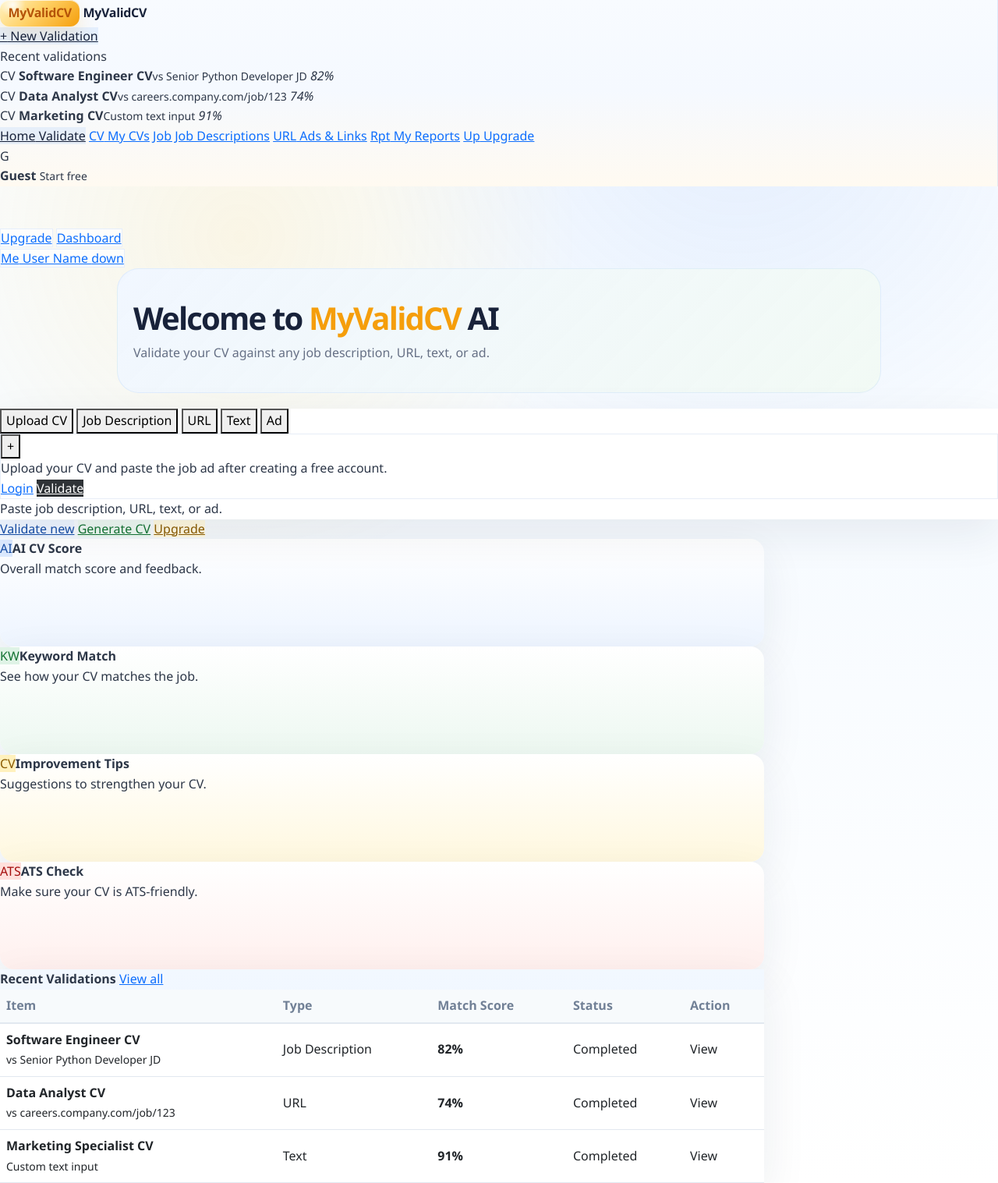
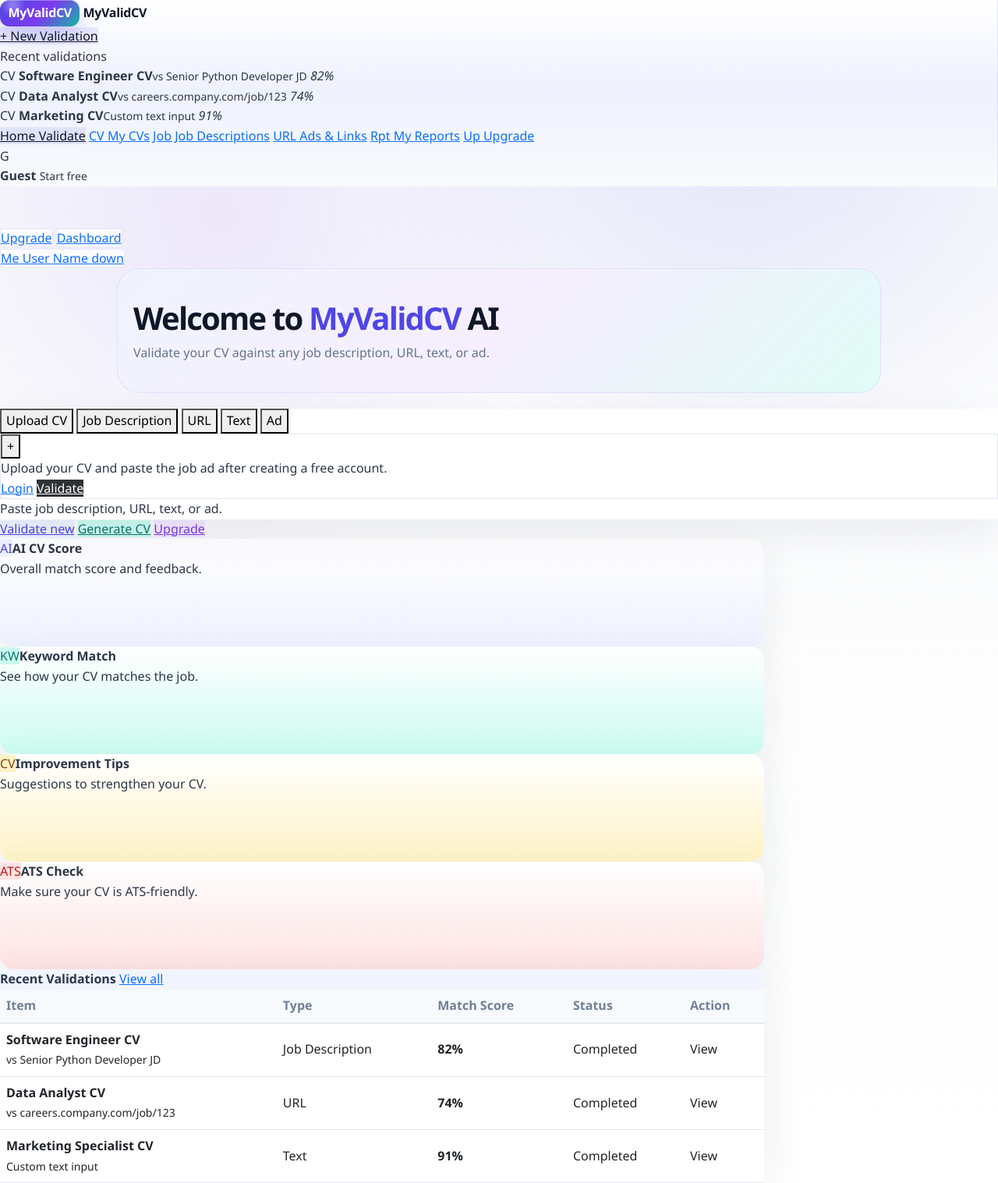
Before and after one commit to call07564221643-code/MyValidCV_Clean, a Django app: page / in a window 1280 px wide. Shown: the whole page at 78% size. Run offline with Django 5.2, Linux system fonts and the light colour scheme.

Commit message:
Apply MyValidCV landing color palette

```diff
--- a/templates/base.html
+++ b/templates/base.html
@@ -22,8 +22,8 @@
 
         .navbar .nav-link:hover,
         .navbar .nav-link:focus {
-            background: rgba(66, 133, 244, 0.10);
-            color: #174ea6 !important;
+            background: rgba(79, 70, 229, 0.10);
+            color: #4F46E5 !important;
         }
 
         .mvcv-brand-inline {
@@ -37,21 +37,21 @@
             min-width: 34px;
             padding: 0 0.55rem;
             background:
-                radial-gradient(circle at 18% 18%, rgba(255, 255, 255, 0.9), transparent 18%),
-                linear-gradient(135deg, #fff3c4, #ffd166 46%, #f59e0b);
-            color: #b45309;
-            box-shadow: 0 10px 22px rgba(245, 158, 11, 0.16), inset 0 1px 0 rgba(255, 255, 255, 0.72);
+                radial-gradient(circle at 18% 18%, rgba(255, 255, 255, 0.35), transparent 18%),
+                linear-gradient(135deg, #4F46E5, #7C3AED 54%, #14B8A6);
+            color: #ffffff;
+            box-shadow: 0 10px 22px rgba(79, 70, 229, 0.18), inset 0 1px 0 rgba(255, 255, 255, 0.34);
         }
 
         .btn-primary {
-            background: #17233f;
-            border-color: #17233f;
+            background: #4F46E5;
+            border-color: #4F46E5;
         }
 
         .btn-primary:hover,
         .btn-primary:focus {
-            background: #0f172a;
-            border-color: #0f172a;
+            background: #4338CA;
+            border-color: #4338CA;
         }
     </style>
 
--- a/templates/landing/home.html
+++ b/templates/landing/home.html
@@ -5,29 +5,36 @@
 {% block extra_css %}
 <style>
     :root {
-        --mvcv-blue: #4285f4;
-        --mvcv-blue-soft: #eef5ff;
-        --mvcv-green: #34a853;
-        --mvcv-green-soft: #edf8f1;
-        --mvcv-yellow: #fbbc05;
-        --mvcv-yellow-soft: #fff8df;
-        --mvcv-red: #ea4335;
-        --mvcv-red-soft: #fff0ee;
-        --mvcv-ink: #18223a;
-        --mvcv-muted: #667085;
-        --mvcv-line: #e7edf7;
+        --mvcv-primary: #4F46E5;
+        --mvcv-primary-soft: #eef2ff;
+        --mvcv-secondary: #7C3AED;
+        --mvcv-secondary-soft: #f3e8ff;
+        --mvcv-accent: #14B8A6;
+        --mvcv-accent-soft: #ccfbf1;
+        --mvcv-success: #22C55E;
+        --mvcv-success-soft: #dcfce7;
+        --mvcv-warning: #F59E0B;
+        --mvcv-warning-soft: #fef3c7;
+        --mvcv-error: #EF4444;
+        --mvcv-error-soft: #fee2e2;
+        --mvcv-bg: #F8FAFC;
+        --mvcv-card: #FFFFFF;
+        --mvcv-ink: #0F172A;
+        --mvcv-muted: #64748B;
+        --mvcv-line: #e2e8f0;
     }
 
     .mvcv-ai-app {
         background:
-            radial-gradient(circle at 74% 8%, rgba(66, 133, 244, 0.12), transparent 30%),
-            radial-gradient(circle at 24% 20%, rgba(251, 188, 5, 0.10), transparent 28%),
-            linear-gradient(180deg, #fbfdff 0%, #f7fbff 45%, #ffffff 100%);
+            radial-gradient(circle at 74% 8%, rgba(79, 70, 229, 0.13), transparent 30%),
+            radial-gradient(circle at 22% 18%, rgba(124, 58, 237, 0.10), transparent 28%),
+            radial-gradient(circle at 50% 72%, rgba(20, 184, 166, 0.10), transparent 30%),
+            linear-gradient(180deg, var(--mvcv-bg) 0%, #ffffff 100%);
     }
 
     .mvcv-ai-sidebar {
-        background: linear-gradient(180deg, #f8fbff 0%, #f5f9ff 48%, #fffaf1 100%);
-        border-right: 1px solid rgba(66, 133, 244, 0.14);
+        background: linear-gradient(180deg, #ffffff 0%, var(--mvcv-primary-soft) 48%, #f8fafc 100%);
+        border-right: 1px solid rgba(79, 70, 229, 0.14);
     }
 
     .mvcv-ai-logo-word {
@@ -36,11 +43,11 @@
         min-height: 34px;
         border-radius: 12px;
         padding: 0.25rem 0.65rem;
-        color: #b45309;
+        color: #ffffff;
         background:
-            radial-gradient(circle at 16% 18%, rgba(255, 255, 255, 0.88), transparent 18%),
-            linear-gradient(135deg, #fff3c4, #ffd166 46%, #f59e0b);
-        box-shadow: 0 12px 26px rgba(245, 158, 11, 0.18), inset 0 1px 0 rgba(255, 255, 255, 0.72);
+            radial-gradient(circle at 16% 18%, rgba(255, 255, 255, 0.35), transparent 18%),
+            linear-gradient(135deg, var(--mvcv-primary), var(--mvcv-secondary) 54%, var(--mvcv-accent));
+        box-shadow: 0 12px 26px rgba(79, 70, 229, 0.22), inset 0 1px 0 rgba(255, 255, 255, 0.34);
         font-weight: 850;
         letter-spacing: -0.02em;
     }
@@ -52,13 +59,13 @@
 
     .mvcv-ai-new,
     .mvcv-ai-nav a.active {
-        background: rgba(66, 133, 244, 0.10);
+        background: rgba(79, 70, 229, 0.10);
         color: var(--mvcv-ink);
     }
 
     .mvcv-ai-nav a:hover,
     .mvcv-ai-recent:hover {
-        background: rgba(66, 133, 244, 0.08);
+        background: rgba(79, 70, 229, 0.08);
         color: var(--mvcv-ink);
         transform: translateX(2px);
     }
@@ -73,9 +80,9 @@
         margin: 0 auto 1.25rem;
         padding: 2.4rem 1.25rem 1.35rem;
         background:
-            linear-gradient(135deg, rgba(238, 245, 255, 0.82), rgba(237, 248, 241, 0.72)),
-            #ffffff;
-        border: 1px solid rgba(66, 133, 244, 0.10);
+            linear-gradient(135deg, rgba(238, 242, 255, 0.90), rgba(243, 232, 255, 0.72), rgba(204, 251, 241, 0.60)),
+            var(--mvcv-card);
+        border: 1px solid rgba(79, 70, 229, 0.10);
     }
 
     .mvcv-ai-hero h1 {
@@ -84,7 +91,7 @@
     }
 
     .mvcv-ai-hero h1 span {
-        color: #f59e0b;
+        color: var(--mvcv-primary);
     }
 
     .mvcv-ai-hero p {
@@ -95,12 +102,12 @@
     .mvcv-ai-result,
     .mvcv-ai-table-card,
     .mvcv-ai-feature-grid article {
-        border-color: rgba(66, 133, 244, 0.12);
+        border-color: rgba(79, 70, 229, 0.12);
         box-shadow: 0 18px 55px rgba(24, 34, 58, 0.08);
     }
 
     .mvcv-ai-composer-card {
-        background: rgba(255, 255, 255, 0.92);
+        background: rgba(255, 255, 255, 0.94);
         backdrop-filter: blur(14px);
     }
 
@@ -115,8 +122,8 @@
     }
 
     .mvcv-ai-voice:hover {
-        background: #17233f;
-        box-shadow: 0 12px 26px rgba(23, 35, 63, 0.18);
+        background: var(--mvcv-primary);
+        box-shadow: 0 12px 26px rgba(79, 70, 229, 0.22);
     }
 
     .mvcv-ai-mode,
@@ -132,21 +139,21 @@
     }
 
     .mvcv-ai-actions a:nth-child(1) {
-        background: var(--mvcv-blue-soft);
-        border-color: rgba(66, 133, 244, 0.18);
-        color: #174ea6;
+        background: var(--mvcv-primary-soft);
+        border-color: rgba(79, 70, 229, 0.18);
+        color: var(--mvcv-primary);
     }
 
     .mvcv-ai-actions a:nth-child(2) {
-        background: var(--mvcv-green-soft);
-        border-color: rgba(52, 168, 83, 0.18);
-        color: #137333;
+        background: var(--mvcv-accent-soft);
+        border-color: rgba(20, 184, 166, 0.20);
+        color: #0f766e;
     }
 
     .mvcv-ai-actions a:nth-child(3) {
-        background: var(--mvcv-yellow-soft);
-        border-color: rgba(251, 188, 5, 0.28);
-        color: #8a5b00;
+        background: var(--mvcv-secondary-soft);
+        border-color: rgba(124, 58, 237, 0.20);
+        color: var(--mvcv-secondary);
     }
 
     .mvcv-ai-feature-grid {
@@ -160,44 +167,44 @@
     }
 
     .mvcv-ai-feature-grid article:nth-child(1) {
-        background: linear-gradient(180deg, #ffffff, var(--mvcv-blue-soft));
+        background: linear-gradient(180deg, var(--mvcv-card), var(--mvcv-primary-soft));
     }
 
     .mvcv-ai-feature-grid article:nth-child(2) {
-        background: linear-gradient(180deg, #ffffff, var(--mvcv-green-soft));
+        background: linear-gradient(180deg, var(--mvcv-card), var(--mvcv-accent-soft));
     }
 
     .mvcv-ai-feature-grid article:nth-child(3) {
-        background: linear-gradient(180deg, #ffffff, var(--mvcv-yellow-soft));
+        background: linear-gradient(180deg, var(--mvcv-card), var(--mvcv-warning-soft));
     }
 
     .mvcv-ai-feature-grid article:nth-child(4) {
-        background: linear-gradient(180deg, #ffffff, var(--mvcv-red-soft));
+        background: linear-gradient(180deg, var(--mvcv-card), var(--mvcv-error-soft));
     }
 
-    .mvcv-ai-feature-grid article:nth-child(1) span { background: #dceaff; color: #174ea6; }
-    .mvcv-ai-feature-grid article:nth-child(2) span { background: #dff3e6; color: #137333; }
-    .mvcv-ai-feature-grid article:nth-child(3) span { background: #fff1bd; color: #8a5b00; }
-    .mvcv-ai-feature-grid article:nth-child(4) span { background: #ffe0dc; color: #a50e0e; }
+    .mvcv-ai-feature-grid article:nth-child(1) span { background: var(--mvcv-primary-soft); color: var(--mvcv-primary); }
+    .mvcv-ai-feature-grid article:nth-child(2) span { background: var(--mvcv-accent-soft); color: #0f766e; }
+    .mvcv-ai-feature-grid article:nth-child(3) span { background: var(--mvcv-warning-soft); color: #92400e; }
+    .mvcv-ai-feature-grid article:nth-child(4) span { background: var(--mvcv-error-soft); color: #b91c1c; }
 
     .mvcv-ai-table-card {
         max-width: 980px;
-        background: linear-gradient(180deg, #ffffff, #f8fbff);
+        background: linear-gradient(180deg, var(--mvcv-card), var(--mvcv-bg));
     }
 
     .mvcv-ai-table-head {
-        background: rgba(238, 245, 255, 0.72);
+        background: rgba(238, 242, 255, 0.72);
     }
 
     .mvcv-ai-top-icons a,
     .mvcv-ai-user-menu {
         background: rgba(255, 255, 255, 0.78);
-        border: 1px solid rgba(66, 133, 244, 0.12);
+        border: 1px solid rgba(79, 70, 229, 0.12);
     }
 
     .mvcv-ai-top-icons a:hover,
     .mvcv-ai-user-menu:hover {
-        background: var(--mvcv-blue-soft);
+        background: var(--mvcv-primary-soft);
     }
 
     @media (max-width: 768px) {
```
